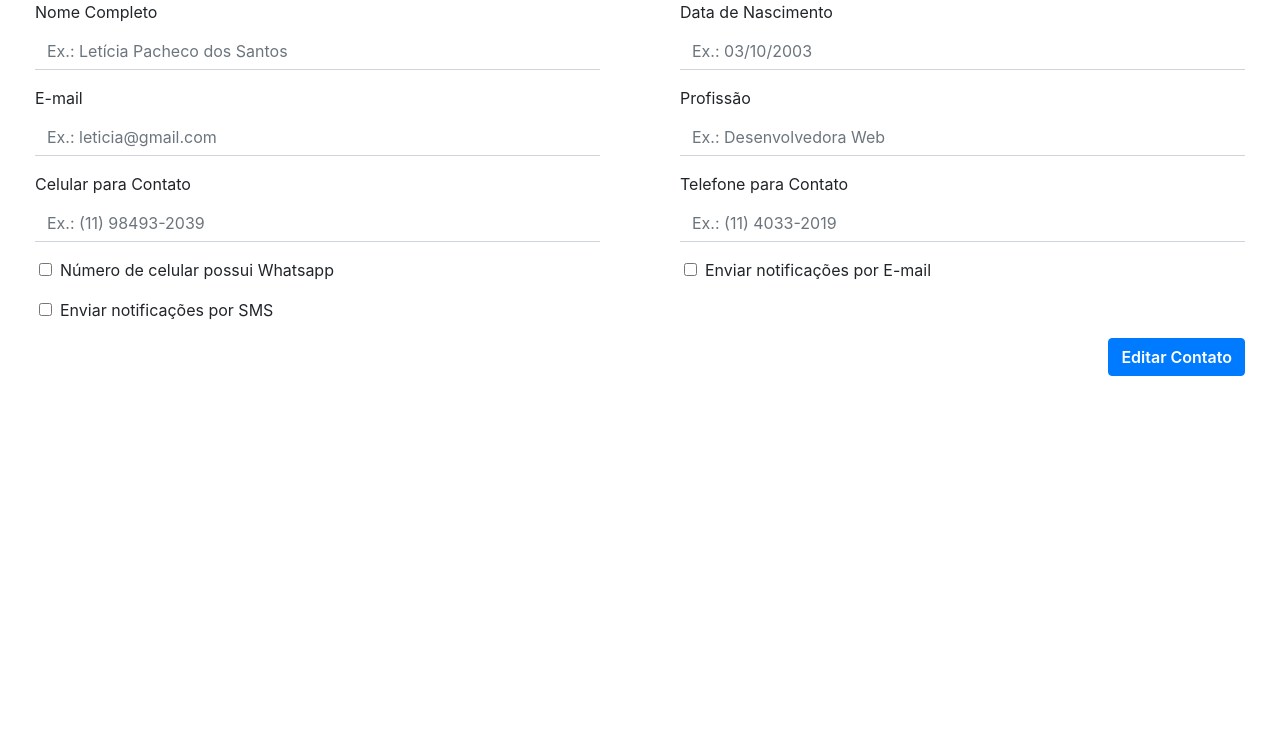
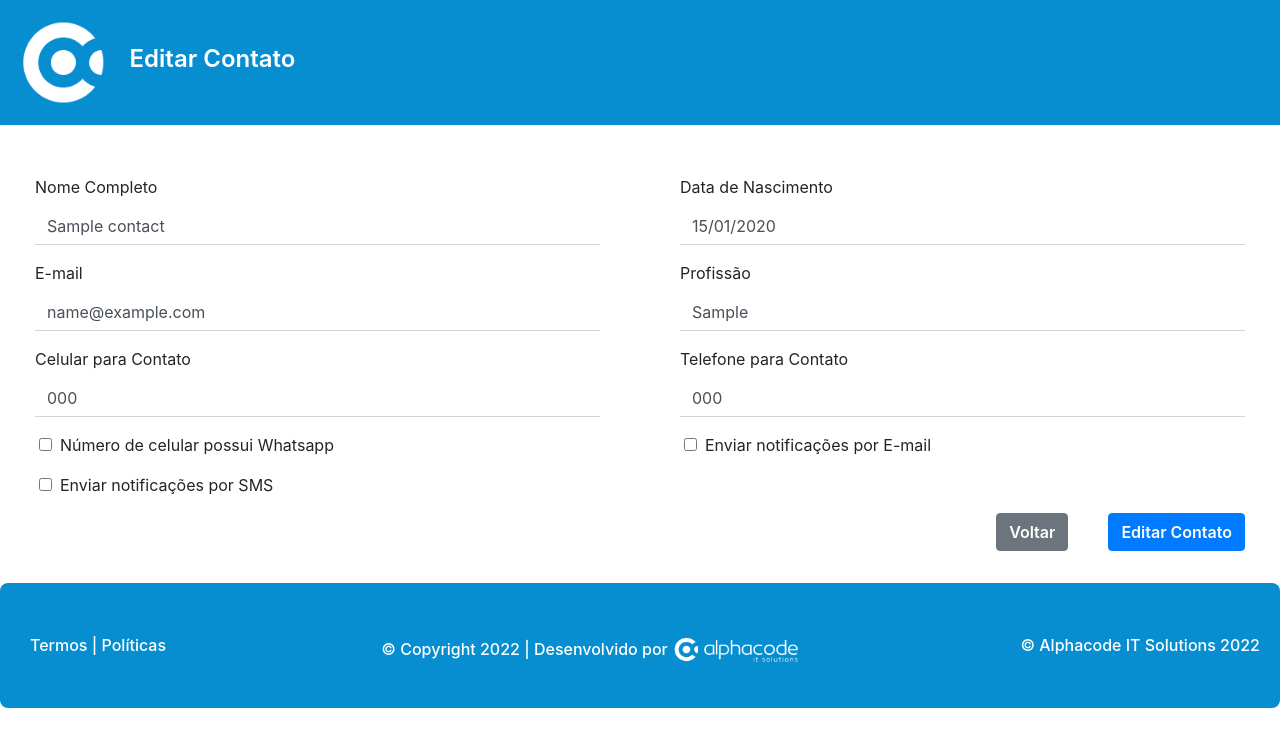
Before and after one commit to guilhermeprado98/crud_contact, a PHP site: page /View/update_view.php?id=1 in a window 1280 px wide. Shown: the top 747 px of the page. Run offline with PHP 8.4, Linux system fonts and the light colour scheme; tables that the repository leaves empty or names only in its code hold one stand-in row (values such as "Sample post").

Commit message:
commit update contact

```diff
--- a/Controller/classContact.php
+++ b/Controller/classContact.php
@@ -1,10 +1,6 @@
 <?php
 require_once __DIR__ . '/../Model/database.php';
 
-/**
-Classe para buscar todos os Contatos
-
- **/
 class Contact
 {
     private $conn;
@@ -32,4 +28,21 @@ class Contact
 
         return $dados;
     }
+
+    public function getDataContact($id)
+    {
+        $dados = array();
+
+        $sql = "SELECT * FROM contact where id = $id";
+
+        $result = $this->conn->query($sql);
+
+        if ($result->num_rows > 0) {
+            while ($row = $result->fetch_assoc()) {
+                $dados[] = $row;
+            }
+        }
+
+        return $dados;
+    }
 }
--- a/View/update_view.php
+++ b/View/update_view.php
@@ -1,12 +1,16 @@
+<?php
+require_once '../Controller/classContact.php';
+?>
+
 <!DOCTYPE html>
 <html>
 
 <head>
-   <title>Gerenciamento de Contatos</title>
-   <link rel="stylesheet" href="include/css/bootstrap.min.css">
-   <link rel="stylesheet" href="include/css/style.css">
-   <script src="include/js/jquery-3.7.1.min.js"></script>
-   <script src="include/js/bootstrap.bundle.min.js"></script>
+   <title>Editar Contato</title>
+   <link rel="stylesheet" href="../include/css/bootstrap.min.css">
+   <link rel="stylesheet" href="../include/css/style.css">
+   <script src="../include/js/jquery-3.7.1.min.js"></script>
+   <script src="../include/js/bootstrap.bundle.min.js"></script>
    <style>
    </style>
    <script>
@@ -39,69 +43,100 @@
 </head>
 
 <body>
+   <?php
+if ($_SERVER["REQUEST_METHOD"] == "GET" && isset($_GET['id'])) {
+    $contact_id = $_GET['id'];
+
+    $contactController = new Contact();
+    $contactData = $contactController->getDataContact($contact_id);
+} else {
+    echo "ID do contato não fornecido.";
+}
+
+?>
 
 
-   <form method="post" action="Controller/Contact/update_contact.php">
+   <div class="header">
+      <img src="../assets/logo_alphacode.png" class="logo-header"></img>
+      <span class="span-title">Editar Contato</span>
+   </div>
+
+   <form method="post" action="../Controller/Contact/update_contact.php?id=<?=$contactData[0]['id']?>"
+      style="margin-top: 50px;">
       <div class="form-row">
          <div class="form-group col-md-6">
             <label for="nomeCompleto">Nome Completo</label>
-            <input type="text" class="form-control" name="nomeCompleto" placeholder="Ex.: Letícia Pacheco dos Santos"
-               required>
+            <input type="text" class="form-control" value="<?=$contactData[0]['contact_name']?>" name="nomeCompleto">
          </div>
          <div class="form-group col-md-6">
             <label for="dataNascimento">Data de Nascimento</label>
-            <input type="text" class="form-control" name="dataNascimento" placeholder="Ex.: 03/10/2003"
-               onblur="formatarData()" onkeypress="if(event.keyCode==13) { formatarData(); return false; }" required>
+            <input type="text" class="form-control"
+               value="<?=date('d/m/Y', strtotime($contactData[0]['contact_datebirth']))?>" name="dataNascimento"
+               onblur="formatarData()" onkeypress="if(event.keyCode==13) { formatarData(); return false; }">
          </div>
       </div>
       <div class="form-row">
          <div class="form-group col-md-6">
             <label for="email">E-mail</label>
-            <input type="email" class="form-control" name="email" placeholder="Ex.: leticia@gmail.com"
-               onblur="validarEmail()" required>
+            <input type="email" class="form-control" value="<?=$contactData[0]['contact_email']?>" name="email"
+               onblur="validarEmail()">
          </div>
          <div class="form-group col-md-6">
             <label for="profissao">Profissão</label>
-            <input type="text" class="form-control" name="profissao" placeholder="Ex.: Desenvolvedora Web" required>
+            <input type="text" class="form-control" value="<?=$contactData[0]['contact_profession']?>" name="profissao">
          </div>
       </div>
       <div class="form-row">
          <div class="form-group col-md-6">
             <label for="celular">Celular para Contato</label>
-            <input type="tel" class="form-control" name="celular" placeholder="Ex.: (11) 98493-2039" required>
+            <input type="tel" class="form-control" value="<?=$contactData[0]['contact_phone']?>" name="celular">
          </div>
          <div class="form-group col-md-6">
             <label for="telefone">Telefone para Contato</label>
-            <input type="tel" class="form-control" name="telefone" placeholder="Ex.: (11) 4033-2019" required>
+            <input type="tel" class="form-control" value="<?=$contactData[0]['contact_telephone']?>" name="telefone">
          </div>
       </div>
 
       <div class="form-row">
          <div class="form-group col-md-6">
-            <input class="form-check-input" type="checkbox" value="" name="flexCheckDefault1">
+            <input class="form-check-input" type="checkbox" <?=$contactData[0]['phone_whatsapp'] == 1 ? 'checked' : ''?>
+               value="1" name="flexCheckDefault1">
             <label class="form-check-label" for="flexCheckDefault1">
                Número de celular possui Whatsapp
             </label>
          </div>
 
          <div class="form-group col-md-6">
-            <input class="form-check-input" type="checkbox" value="" name="flexCheckDefault2">
+            <input class="form-check-input" type="checkbox"
+               <?=$contactData[0]['send_notification_email'] == 1 ? 'checked' : ''?> value="1" name="flexCheckDefault2">
             <label class="form-check-label" for="flexCheckDefault2">
                Enviar notificações por E-mail
             </label>
          </div>
       </div>
+
       <div class="form-row">
          <div class="form-group col-md-6">
-            <input class="form-check-input" type="checkbox" value="" name="flexCheckDefault3">
+            <input class="form-check-input" type="checkbox"
+               <?=$contactData[0]['send_notification_sms'] == 1 ? 'checked' : ''?> value="1" name="flexCheckDefault3">
             <label class="form-check-label" for="flexCheckDefault3">
                Enviar notificações por SMS
             </label>
          </div>
       </div>
 
+
       <button type="submit" class="btn btn-primary">Editar Contato</button>
    </form>
+   <a href="../index.php"><button type="submit" class="btn btn-secondary">Voltar</button></a>
 
-
+   <footer class="footer">
+      <div class="div-footer">
+         <div id="text-footer" style="margin-left:30px; font-weight: 500;">Termos | Políticas</div>
+         <div id="text-footer" style="font-weight: 500;">© Copyright 2022 | Desenvolvido por<img
+               src="../assets/logo_rodape_alphacode.png" width="20%"></img></div>
+         <div id="text-footer" style="margin-right:20px; font-weight: 500;">© Alphacode IT Solutions
+            2022</div>
+      </div>
+   </footer>
 </body>
--- a/include/css/style.css
+++ b/include/css/style.css
@@ -31,6 +31,7 @@ font-weight: 600;
 .btn-primary{
    float: right;
    font-weight: 600;
+   margin-right: 35px;
 }
 .container{
 margin-top: 50px;
@@ -65,9 +66,6 @@ margin-top: 50px;
      max-width: 1500px !important;
    }
 }
-.btn-primary{
-   margin-right: 35px;
-}
 
 @media (min-width: 496px) {
    #text-footer {
@@ -81,6 +79,11 @@ margin-top: 50px;
 }
 .btn-primary{
    margin-right: 35px;
+}
+.btn-secondary{
+   margin-right: 40px;
+   float: right;
+   font-weight: 600;
 }
 .form-control{
    border-right: 0;
--- a/index.php
+++ b/index.php
@@ -1,10 +1,9 @@
 <?php
+
 require_once 'Controller/classContact.php';
 require_once 'Model/database.php';
 
 ?>
-
-
 
 <!DOCTYPE html>
 <html>
@@ -139,7 +138,7 @@ foreach ($dados as $dado): ?>
             <td><?=$dado['contact_phone'];?></td>
             <td>
 
-               <a href="View/update_view.php">
+               <a href="View/update_view.php?id=<?=$dado['id'];?>">
                   <img src="assets/editar.png" alt="Editar">
                </a>
                <a href="Controller/Contact/delete_contact.php?id=<?=$dado['id'];?>">
```
Also changed, not shown: Controller/Contact/add_contact.php (+5 -4 lines), Controller/Contact/update_contact.php (+70 -0 lines), model/database.php (+0 -8 lines).
